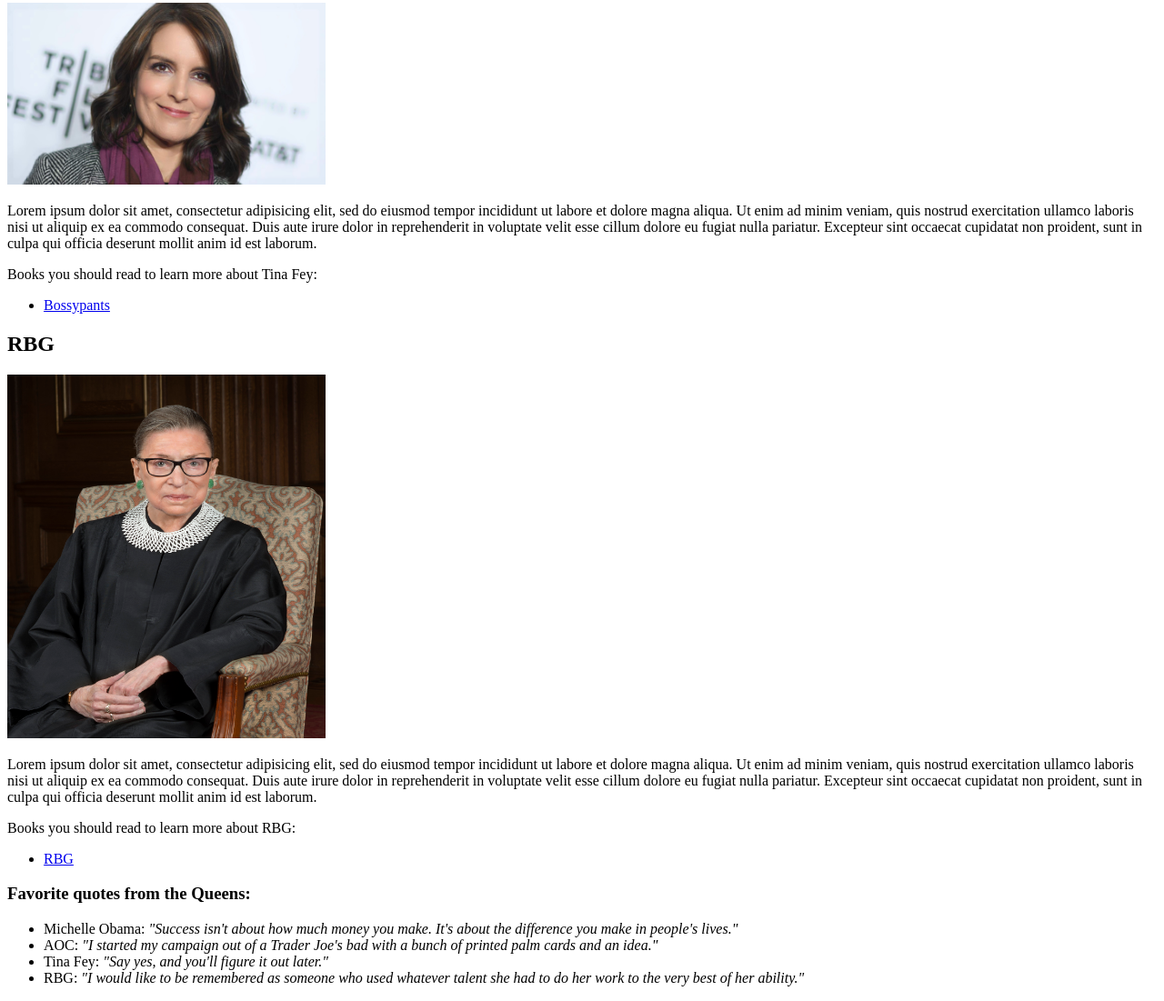
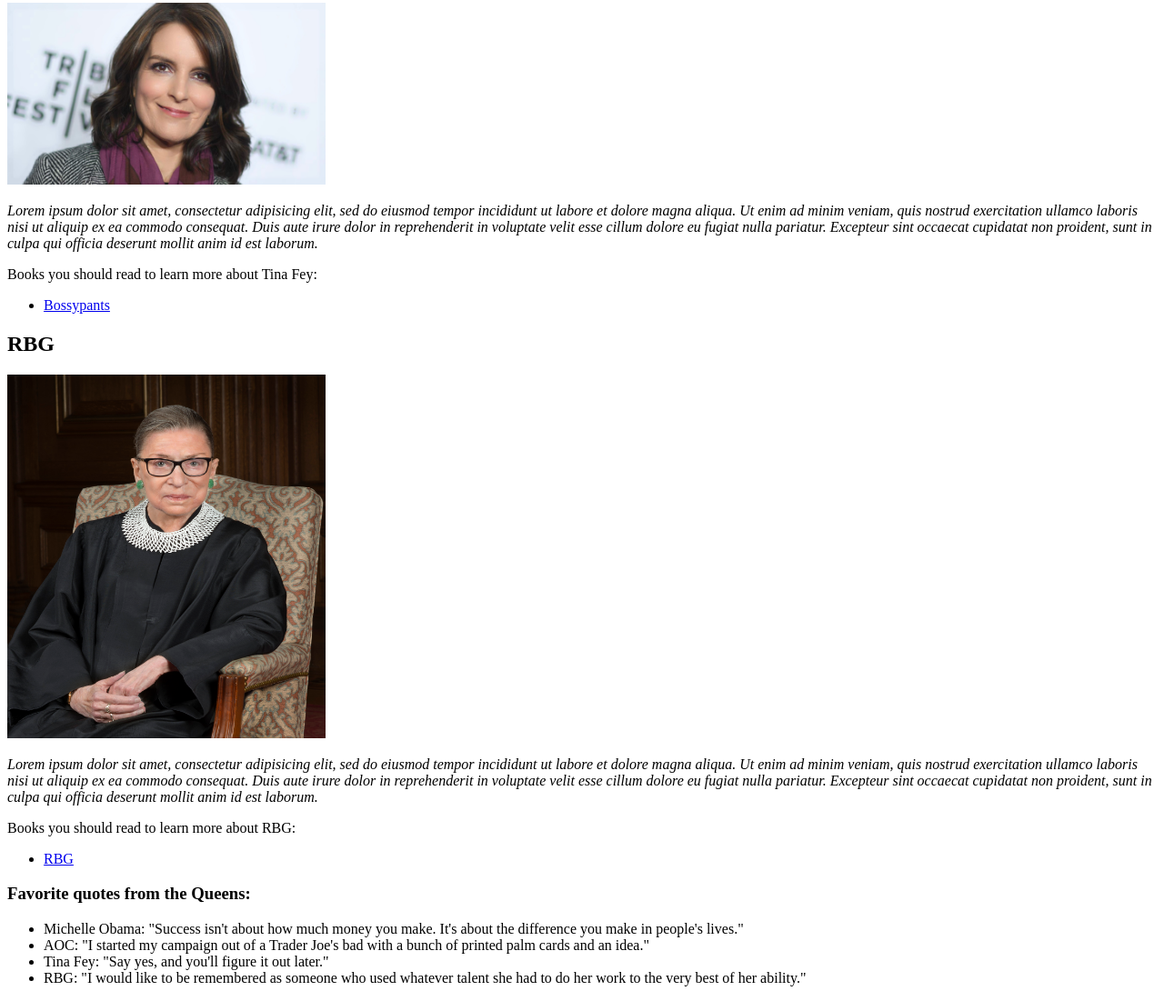
Before and after one commit to Soha-Pour/p2, a plain HTML site: page index.html in a window 1280 px wide. Shown: the part 1156-2257 px from the top of the page at 91% size. Drawn offline with Linux system fonts and the light colour scheme.

Commit message:
add CSS styles and classes

```diff
--- a/css/styles.css
+++ b/css/styles.css
@@ -0,0 +1,7 @@
+h1 {
+  color: #5E0A1F;
+}
+
+.description {
+  font-style: italic;
+}
--- a/index.html
+++ b/index.html
@@ -12,7 +12,7 @@
 
     <h2>Michelle Obama</h2>
       <img src="img/michelleobama.jpg" alt="A photo of Michlelle Obama looking amazing as always and being a general badass" height="300" width="300">
-      <p>Lorem ipsum dolor sit amet, consectetur adipisicing elit, sed do eiusmod tempor incididunt ut labore et dolore magna aliqua. Ut enim ad minim veniam, quis nostrud exercitation ullamco laboris nisi ut aliquip ex ea commodo consequat. Duis aute irure dolor in reprehenderit in voluptate velit esse cillum dolore eu fugiat nulla pariatur. Excepteur sint occaecat cupidatat non proident, sunt in culpa qui officia deserunt mollit anim id est laborum.</p>
+      <p class="description">Lorem ipsum dolor sit amet, consectetur adipisicing elit, sed do eiusmod tempor incididunt ut labore et dolore magna aliqua. Ut enim ad minim veniam, quis nostrud exercitation ullamco laboris nisi ut aliquip ex ea commodo consequat. Duis aute irure dolor in reprehenderit in voluptate velit esse cillum dolore eu fugiat nulla pariatur. Excepteur sint occaecat cupidatat non proident, sunt in culpa qui officia deserunt mollit anim id est laborum.</p>
       <p>Books you should read to learn more about Michelle Obama:</p>
         <ul>
           <li> <a href="https://becomingmichelleobama.com/">Becoming</a></li>
@@ -20,7 +20,7 @@
 
     <h2>AOC</h2>
       <img src="img/aoc.jpeg" alt="A photo of AOC" height="200" width="350">
-      <p>Lorem ipsum dolor sit amet, consectetur adipisicing elit, sed do eiusmod tempor incididunt ut labore et dolore magna aliqua. Ut enim ad minim veniam, quis nostrud exercitation ullamco laboris nisi ut aliquip ex ea commodo consequat. Duis aute irure dolor in reprehenderit in voluptate velit esse cillum dolore eu fugiat nulla pariatur. Excepteur sint occaecat cupidatat non proident, sunt in culpa qui officia deserunt mollit anim id est laborum.</p>
+      <p class="description">Lorem ipsum dolor sit amet, consectetur adipisicing elit, sed do eiusmod tempor incididunt ut labore et dolore magna aliqua. Ut enim ad minim veniam, quis nostrud exercitation ullamco laboris nisi ut aliquip ex ea commodo consequat. Duis aute irure dolor in reprehenderit in voluptate velit esse cillum dolore eu fugiat nulla pariatur. Excepteur sint occaecat cupidatat non proident, sunt in culpa qui officia deserunt mollit anim id est laborum.</p>
       <p>Books you should read to learn more about AOC:</p>
       <ul>
         <li> <a href="https://www.amazon.com/Weve-Got-People-Jackson-Movement/dp/1947492381/ref=asc_df_1947492381/?tag=hyprod-20&linkCode=df0&hvadid=353812732445&hvpos=1o3&hvnetw=g&hvrand=12589082017339050381&hvpone=&hvptwo=&hvqmt=&hvdev=c&hvdvcmdl=&hvlocint=&hvlocphy=9032938&hvtargid=pla-758284437795&psc=1&tag=&ref=&adgrpid=78235181744&hvpone=&hvptwo=&hvadid=353812732445&hvpos=1o3&hvnetw=g&hvrand=12589082017339050381&hvqmt=&hvdev=c&hvdvcmdl=&hvlocint=&hvlocphy=9032938&hvtargid=pla-758284437795">We've Got People</a></li>
@@ -28,7 +28,7 @@
 
     <h2>Tina Fey</h2>
       <img src="img/tinafey.jpeg" alt="a photo of tina fey at an awards show" height="200" width="350">
-      <p>Lorem ipsum dolor sit amet, consectetur adipisicing elit, sed do eiusmod tempor incididunt ut labore et dolore magna aliqua. Ut enim ad minim veniam, quis nostrud exercitation ullamco laboris nisi ut aliquip ex ea commodo consequat. Duis aute irure dolor in reprehenderit in voluptate velit esse cillum dolore eu fugiat nulla pariatur. Excepteur sint occaecat cupidatat non proident, sunt in culpa qui officia deserunt mollit anim id est laborum.</p>
+      <p class="description">Lorem ipsum dolor sit amet, consectetur adipisicing elit, sed do eiusmod tempor incididunt ut labore et dolore magna aliqua. Ut enim ad minim veniam, quis nostrud exercitation ullamco laboris nisi ut aliquip ex ea commodo consequat. Duis aute irure dolor in reprehenderit in voluptate velit esse cillum dolore eu fugiat nulla pariatur. Excepteur sint occaecat cupidatat non proident, sunt in culpa qui officia deserunt mollit anim id est laborum.</p>
       <p>Books you should read to learn more about Tina Fey:</p>
       <ul>
         <li> <a href="https://www.amazon.com/dp/B0047Y0FGY/ref=dp-kindle-redirect?_encoding=UTF8&btkr=1">Bossypants</a></li>
@@ -36,7 +36,7 @@
 
     <h2>RBG</h2>
       <img src="img/rbg.jpeg" alt="RBG looking like a biss in her supreme justice photo" height="400" width="350">
-      <p>Lorem ipsum dolor sit amet, consectetur adipisicing elit, sed do eiusmod tempor incididunt ut labore et dolore magna aliqua. Ut enim ad minim veniam, quis nostrud exercitation ullamco laboris nisi ut aliquip ex ea commodo consequat. Duis aute irure dolor in reprehenderit in voluptate velit esse cillum dolore eu fugiat nulla pariatur. Excepteur sint occaecat cupidatat non proident, sunt in culpa qui officia deserunt mollit anim id est laborum.</p>
+      <p class="description">Lorem ipsum dolor sit amet, consectetur adipisicing elit, sed do eiusmod tempor incididunt ut labore et dolore magna aliqua. Ut enim ad minim veniam, quis nostrud exercitation ullamco laboris nisi ut aliquip ex ea commodo consequat. Duis aute irure dolor in reprehenderit in voluptate velit esse cillum dolore eu fugiat nulla pariatur. Excepteur sint occaecat cupidatat non proident, sunt in culpa qui officia deserunt mollit anim id est laborum.</p>
       <p>Books you should read to learn more about RBG:</p>
       <ul>
         <li> <a href="https://www.amazon.com/dp/B01E4BC1FW/ref=dp-kindle-redirect?_encoding=UTF8&btkr=1">RBG</a></li>
@@ -44,10 +44,10 @@
 
       <h3>Favorite quotes from the Queens:</h3>
       <ul>
-        <li>Michelle Obama: <em>"Success isn't about how much money you make. It's about the difference you make in people's lives."</em></li>
-        <li>AOC: <em>"I started my campaign out of a Trader Joe's bad with a bunch of printed palm cards and an idea."</em></li>
-        <li>Tina Fey: <em>"Say yes, and you'll figure it out later."</em></li>
-        <li>RBG: <em>"I would like to be remembered as someone who used whatever talent she had to do her work to the very best of her ability."</em></li>
+        <li>Michelle Obama: "Success isn't about how much money you make. It's about the difference you make in people's lives."</li>
+        <li>AOC: "I started my campaign out of a Trader Joe's bad with a bunch of printed palm cards and an idea."</li>
+        <li>Tina Fey: "Say yes, and you'll figure it out later."</li>
+        <li>RBG: "I would like to be remembered as someone who used whatever talent she had to do her work to the very best of her ability."</li>
       </ul>
 
   </body>
```
